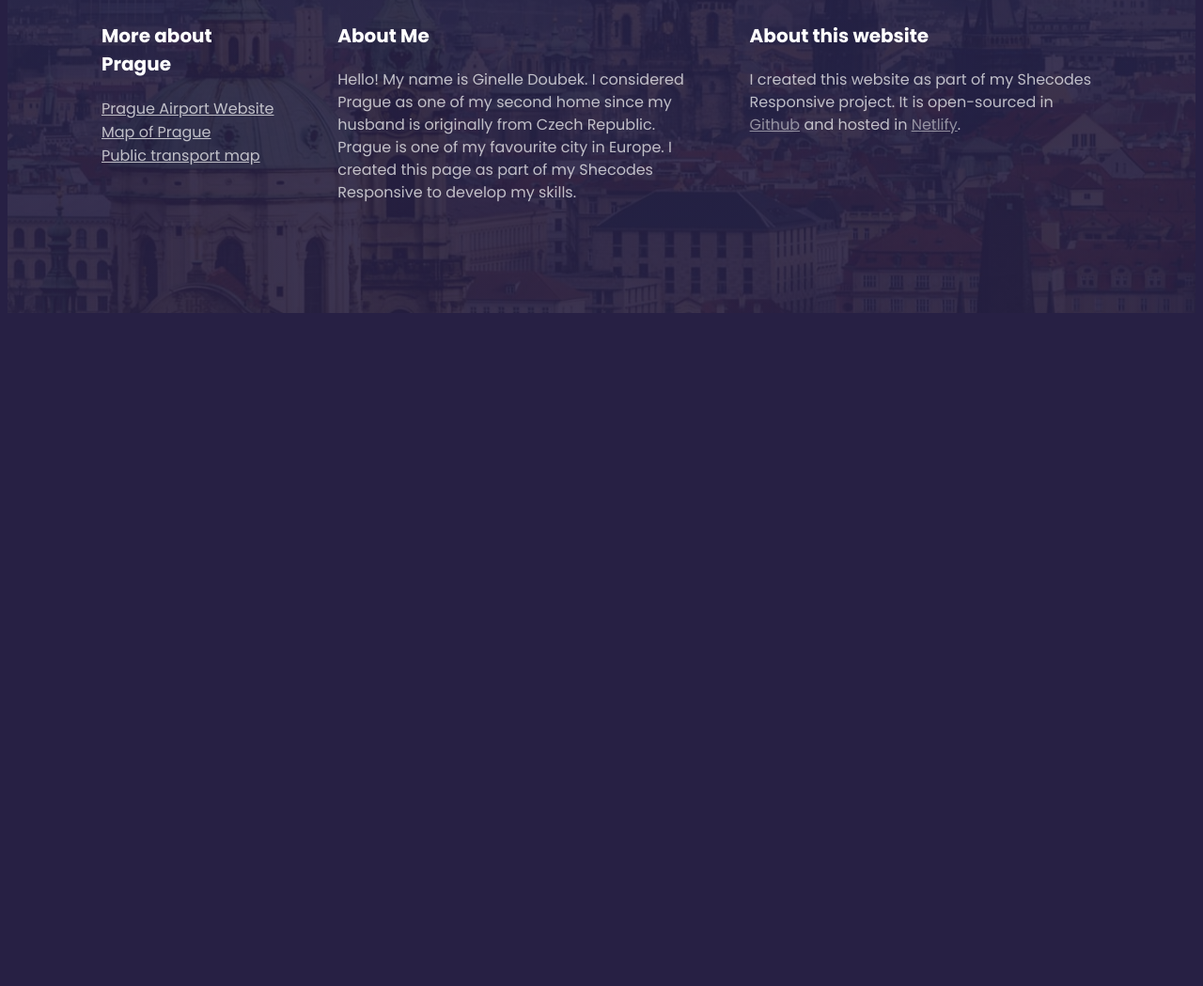
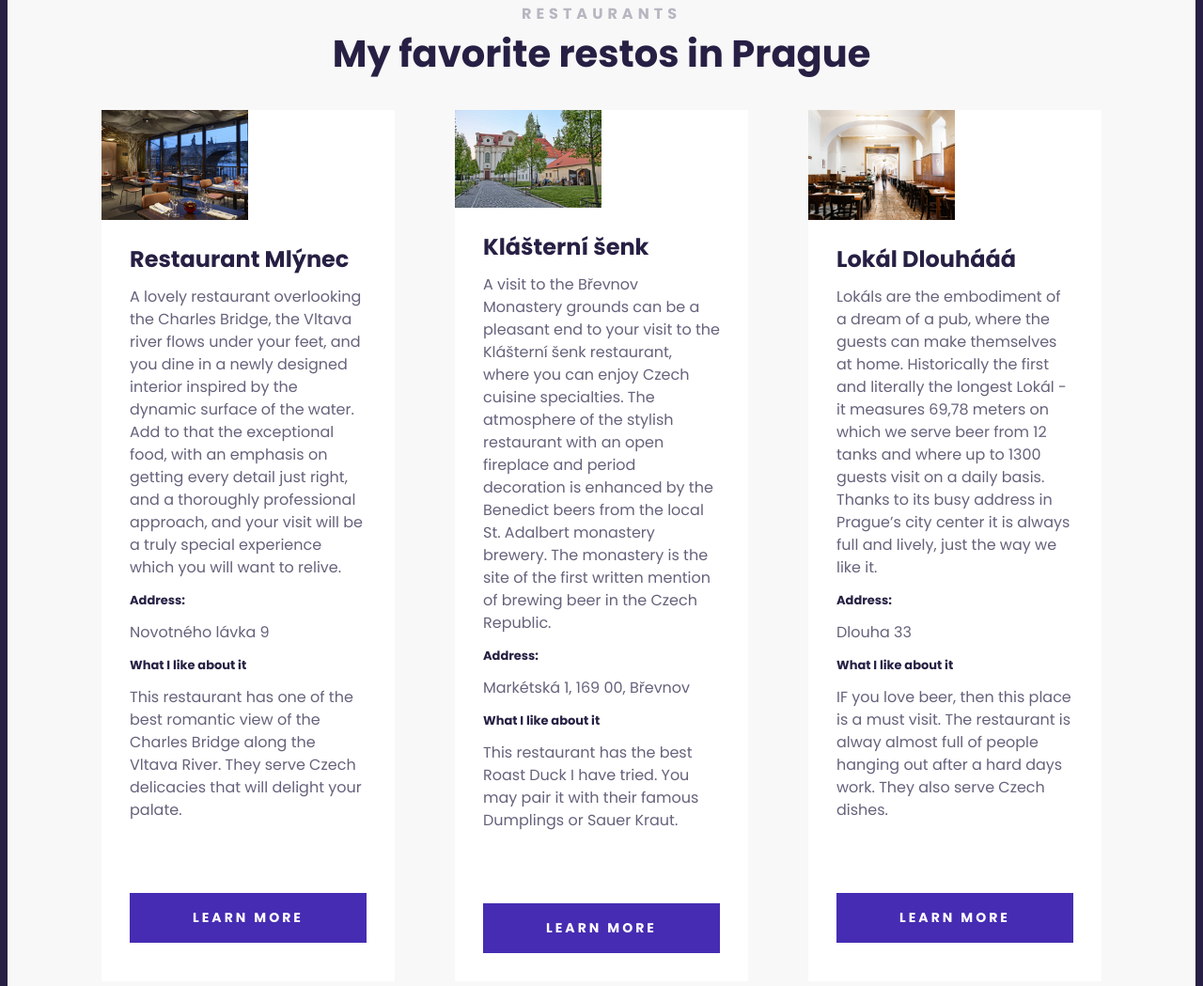
Before and after one commit to ginedou0315/Travel_Prague-Project, a plain HTML site: page index.html in a window 1280 px wide. Shown: the part 1543-2592 px from the top of the page at 94% size. Before the commit the page ends 1884 px from the top, so only its background shows below. Drawn offline with Linux system fonts and the light colour scheme; a web font is replaced by a local one.

Commit message:
Added second section for the restaurantts

```diff
--- a/index.html
+++ b/index.html
@@ -47,6 +47,125 @@
               is the largest still inhabited castle compound in the world,
               covering an area of 7.20 hectares.
             </p>
+          </div>
+        </section>
+        <section class="secondary">
+          <h2 class="text-center">Restaurants</h2>
+          <h3 class="text-center">My favorite restos in Prague</h3>
+          <div class="grid grid-3-columns">
+            <div class="card">
+              <div class="card-header grid grid-2-columns">
+                <img
+                  src="./images/Restaurant_Mlynec.jpg"
+                  alt=""
+                  class="img-responsive"
+                />
+              </div>
+              <div class="card-body">
+                <h4>Restaurant Mlýnec</h4>
+                <p>
+                  A lovely restaurant overlooking the Charles Bridge, the Vltava
+                  river flows under your feet, and you dine in a newly designed
+                  interior inspired by the dynamic surface of the water. Add to
+                  that the exceptional food, with an emphasis on getting every
+                  detail just right, and a thoroughly professional approach, and
+                  your visit will be a truly special experience which you will
+                  want to relive.
+                </p>
+                <h5>Address:</h5>
+                <p>Novotného lávka 9</p>
+                <h5>What I like about it</h5>
+                <p>
+                  This restaurant has one of the best romantic view of the
+                  Charles Bridge along the Vltava River. They serve Czech
+                  delicacies that will delight your palate.
+                </p>
+              </div>
+              <div class="card-footer">
+                <a
+                  href="https://maps.app.goo.gl/C1nLDnyJwR8gkS7D9"
+                  target="_blank"
+                  class="btn"
+                >
+                  Learn More</a
+                >
+              </div>
+            </div>
+            <div class="card">
+              <div class="card-header grid grid-2-columns">
+                <img
+                  src="./images/Klášterní šenk.jpg"
+                  alt=""
+                  class="img-responsive"
+                />
+              </div>
+              <div class="card-body">
+                <h4>Klášterní šenk</h4>
+                <p>
+                  A visit to the Břevnov Monastery grounds can be a pleasant end
+                  to your visit to the Klášterní šenk restaurant, where you can
+                  enjoy Czech cuisine specialties. The atmosphere of the stylish
+                  restaurant with an open fireplace and period decoration is
+                  enhanced by the Benedict beers from the local St. Adalbert
+                  monastery brewery. The monastery is the site of the first
+                  written mention of brewing beer in the Czech Republic.
+                </p>
+                <h5>Address:</h5>
+                <p>Markétská 1, 169 00, Břevnov</p>
+                <h5>What I like about it</h5>
+                <p>
+                  This restaurant has the best Roast Duck I have tried. You may
+                  pair it with their famous Dumplings or Sauer Kraut.
+                </p>
+              </div>
+              <div class="card-footer">
+                <a
+                  href="https://maps.app.goo.gl/Asfz8XXEYsoKVQ3P6"
+                  target="_blank"
+                  class="btn"
+                >
+                  Learn More</a
+                >
+              </div>
+            </div>
+            <div class="card">
+              <div class="card-header grid grid-2-columns">
+                <img
+                  src="./images/Lokal Dhouhaaa.jpg"
+                  alt=""
+                  class="img-responsive"
+                />
+              </div>
+              <div class="card-body">
+                <h4>Lokál Dlouhááá</h4>
+                <p>
+                  Lokáls are the embodiment of a dream of a pub, where the
+                  guests can make themselves at home. Historically the first and
+                  literally the longest Lokál - it measures 69,78 meters on
+                  which we serve beer from 12 tanks and where up to 1300 guests
+                  visit on a daily basis. Thanks to its busy address in Prague’s
+                  city center it is always full and lively, just the way we like
+                  it.
+                </p>
+                <h5>Address:</h5>
+                <p>Dlouha 33</p>
+                <h5>What I like about it</h5>
+                <p>
+                  IF you love beer, then this place is a must visit. The
+                  restaurant is alway almost full of people hanging out after a
+                  hard days work. They also serve Czech dishes.
+                </p>
+              </div>
+              <div class="card-footer">
+                <a
+                  href="https://maps.app.goo.gl/UUqrAXPybSQh79sw9"
+                  target="_blank"
+                  class="btn"
+                >
+                  Learn More</a
+                >
+              </div>
+            </div>
           </div>
         </section>
       </main>
--- a/src/style.css
+++ b/src/style.css
@@ -55,12 +55,42 @@ header a {
 main {
   background-color: white;
 }
+.card {
+  background: white;
+  margin: 30px 0;
+}
+.card-body {
+  padding: 30px;
+  display: block;
+}
+.card-header.grid {
+  grid-gap: 0;
+}
+.btn {
+  display: block;
+  color: white;
+  font-weight: 700;
+  font-size: 14px;
+  line-height: 21px;
+  text-align: center;
+  letter-spacing: 3px;
+  text-transform: uppercase;
+  padding: 16px;
+  background-color: #462cb3;
+  text-decoration: none;
+}
+.card-footer {
+  padding: 30px 30px;
+}
 .grid {
   display: grid;
   grid-gap: 64px;
 }
 .grid-2-columns {
   grid-template-columns: 1fr 1fr;
+}
+.grid-3-columns {
+  grid-template-columns: 1fr 1fr 1fr;
 }
 .img-responsive {
   width: 100%;
@@ -82,6 +112,20 @@ main h3 {
   line-height: 1.5;
   color: #272044;
   margin: 0;
+}
+main h4 {
+  font-weight: 700;
+  font-size: 24px;
+  line-height: 1;
+  color: #272044;
+  margin: 0;
+}
+main h5 {
+  font-weight: 700;
+  font-size: 13px;
+  margin: 0;
+  line-height: 1;
+  color: #272044;
 }
 main p {
   font-style: normal;
@@ -128,6 +172,12 @@ section {
   margin: 0 auto;
   padding: 100px;
 }
+section.secondary {
+  background: #f8f8f8;
+}
+.text-center {
+  text-align: center;
+}
 footer p {
   font-weight: 400;
   font-size: 16px;
```
Also changed, not shown: images/Klášterní šenk.jpg (added), images/Lokal Dhouhaaa.jpg (added), images/Restaurant_Mlynec.jpg (added).
